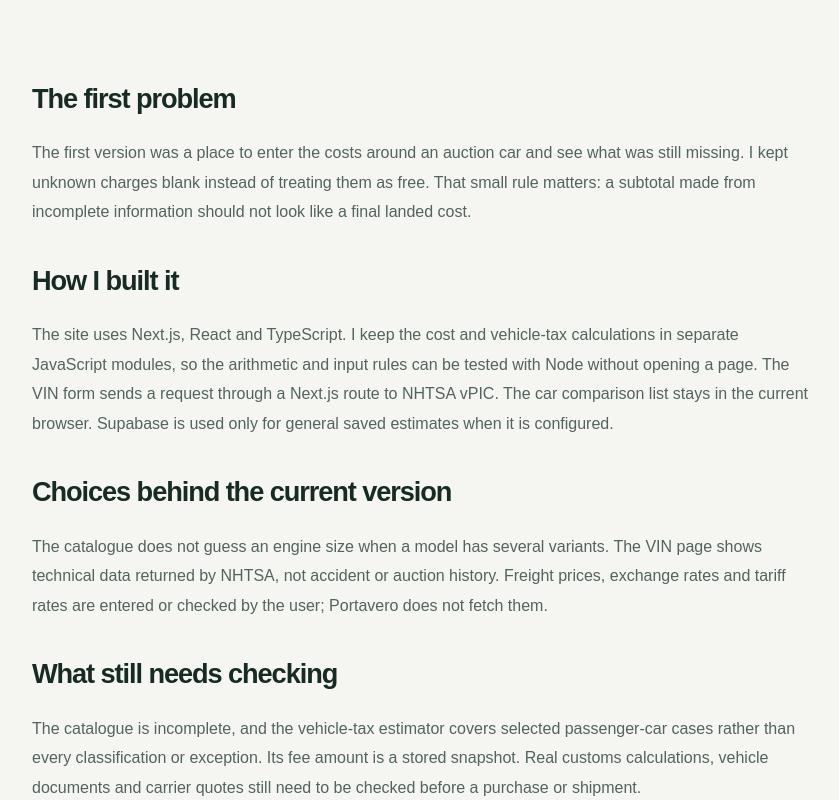
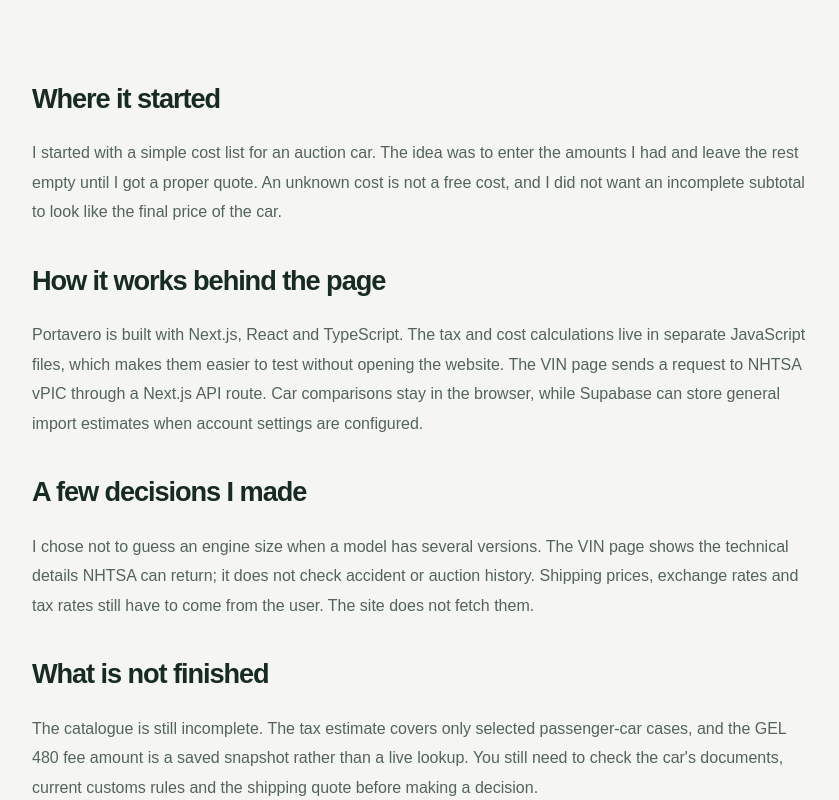
Before and after one commit to GIORGIO2032Q4E/portavero, a Next.js app: page /about in a window 1280 px wide. Shown: the part 460-1260 px from the top of the page, without its empty margins (218-1057 px from the left). Built offline with nearby package versions, Linux system fonts and the light colour scheme; no server answers.

Commit message:
Make page.tsx copy more natural

```diff
--- a/src/app/about/page.tsx
+++ b/src/app/about/page.tsx
@@ -12,22 +12,22 @@ export default function AboutPage() {
         <div className="container">
           <span className="eyebrow">About</span>
           <h1>Why I built Portavero.</h1>
-          <p>An auction price is not the full cost of bringing a car to Georgia. Buyer fees, transport to the export port, sea freight, customs and delivery can come from different quotes and documents. I wanted to see those amounts together.</p>
+          <p>An auction price tells you only part of the story. There may also be buyer fees, transport to the port, sea freight, customs and local delivery, each listed in a different place. I wanted a way to put the costs I knew together and see what was still missing.</p>
         </div>
       </section>
       <section className="section">
         <div className="container content-narrow prose">
-          <h2>The first problem</h2>
-          <p>The first version was a place to enter the costs around an auction car and see what was still missing. I kept unknown charges blank instead of treating them as free. That small rule matters: a subtotal made from incomplete information should not look like a final landed cost.</p>
+          <h2>Where it started</h2>
+          <p>I started with a simple cost list for an auction car. The idea was to enter the amounts I had and leave the rest empty until I got a proper quote. An unknown cost is not a free cost, and I did not want an incomplete subtotal to look like the final price of the car.</p>
 
-          <h2>How I built it</h2>
-          <p>The site uses Next.js, React and TypeScript. I keep the cost and vehicle-tax calculations in separate JavaScript modules, so the arithmetic and input rules can be tested with Node without opening a page. The VIN form sends a request through a Next.js route to NHTSA vPIC. The car comparison list stays in the current browser. Supabase is used only for general saved estimates when it is configured.</p>
+          <h2>How it works behind the page</h2>
+          <p>Portavero is built with Next.js, React and TypeScript. The tax and cost calculations live in separate JavaScript files, which makes them easier to test without opening the website. The VIN page sends a request to NHTSA vPIC through a Next.js API route. Car comparisons stay in the browser, while Supabase can store general import estimates when account settings are configured.</p>
 
-          <h2>Choices behind the current version</h2>
-          <p>The catalogue does not guess an engine size when a model has several variants. The VIN page shows technical data returned by NHTSA, not accident or auction history. Freight prices, exchange rates and tariff rates are entered or checked by the user; Portavero does not fetch them.</p>
+          <h2>A few decisions I made</h2>
+          <p>I chose not to guess an engine size when a model has several versions. The VIN page shows the technical details NHTSA can return; it does not check accident or auction history. Shipping prices, exchange rates and tax rates still have to come from the user. The site does not fetch them.</p>
 
-          <h2>What still needs checking</h2>
-          <p>The catalogue is incomplete, and the vehicle-tax estimator covers selected passenger-car cases rather than every classification or exception. Its fee amount is a stored snapshot. Real customs calculations, vehicle documents and carrier quotes still need to be checked before a purchase or shipment.</p>
+          <h2>What is not finished</h2>
+          <p>The catalogue is still incomplete. The tax estimate covers only selected passenger-car cases, and the GEL 480 fee amount is a saved snapshot rather than a live lookup. You still need to check the car's documents, current customs rules and the shipping quote before making a decision.</p>
           <p>The source code, tests and manual QA checklist are in the <a href="https://github.com/GIORGIO2032Q4E/portavero" target="_blank" rel="noreferrer">Portavero repository</a>.</p>
         </div>
       </section>
```
